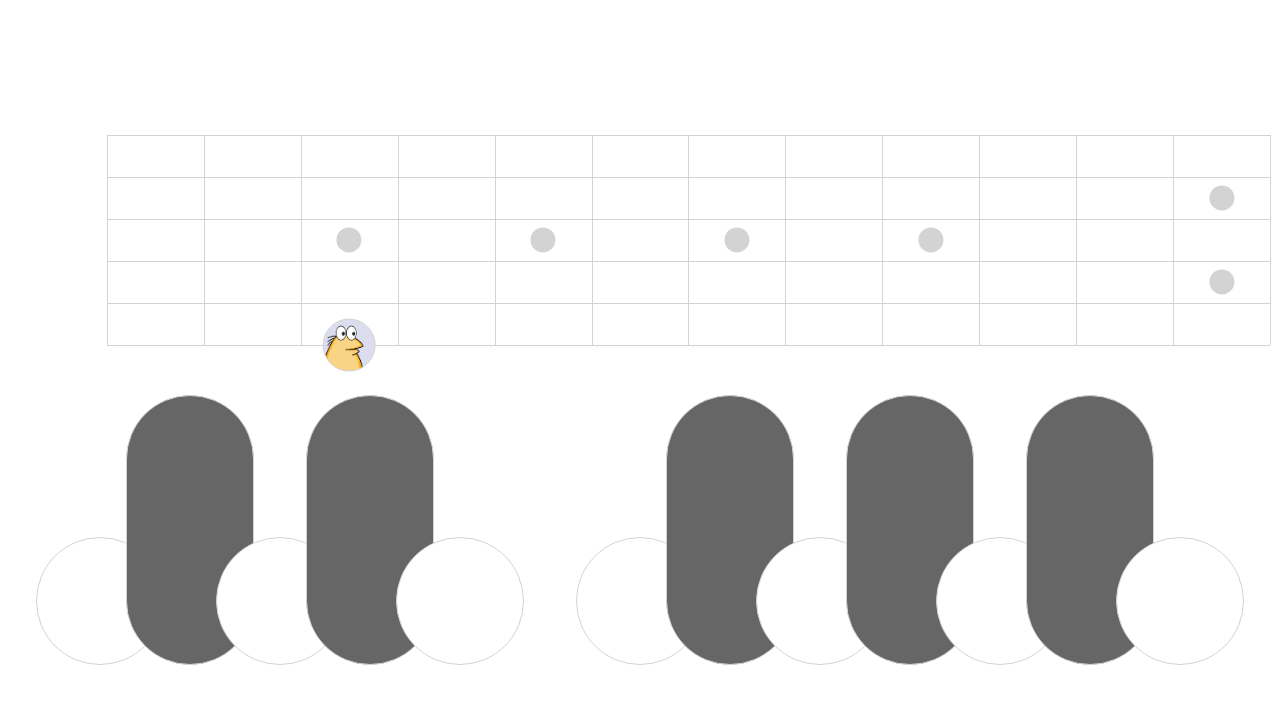
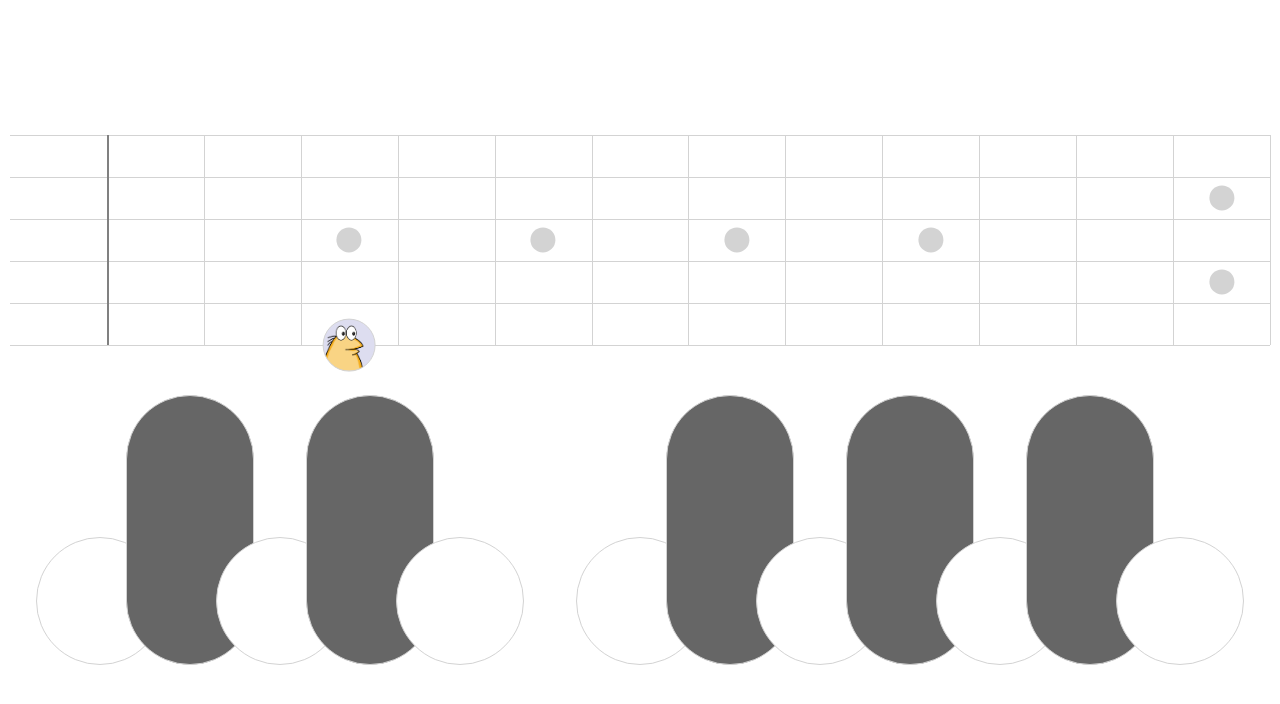
Before and after one commit to noriyoshiabe/nanj-fretboard, a website built with Vite: page index.html in a window 1280 px wide. Built offline with nearby package versions, Linux system fonts and the light colour scheme.

Commit message:
Question

```diff
--- a/src/Fretboard.scss
+++ b/src/Fretboard.scss
@@ -7,7 +7,7 @@
   .string {
     position: absolute;
     display: block;
-    left: calc(100 / 13 * 1%);
+    left: 0;
     right: 0;
     height: 1px;
     background-color: lightgray;
@@ -25,7 +25,12 @@
     background-color: lightgray;
 
     --number: 0;
-    left: calc(100 / 13 * var(--number) * 1%);
+    left: calc(100 / 13 * (var(--number) + 1) * 1%);
+
+    &.--zero {
+      width: 2px;
+      background-color: gray;
+    }
   }
 
   .dot {
--- a/src/Fretboard.ts
+++ b/src/Fretboard.ts
@@ -14,13 +14,16 @@ export default class Fretboard {
       this.el.appendChild(_string);
     }
 
-    for (let i = 1; i <= 13; i++) {
+    for (let i = 0; i <= 12; i++) {
       const fret = document.createElement("span") as HTMLElement;
       fret.classList.add("fret");
       fret.style.setProperty("--number", i.toString());
       this.el.appendChild(fret);
 
       switch (i) {
+      case 0:
+        fret.classList.add("--zero");
+        break;
       case 3:
       case 5:
       case 7:
--- a/src/MainViewController.ts
+++ b/src/MainViewController.ts
@@ -5,12 +5,16 @@ import Fretboard from "./Fretboard";
 import NotePad from "./NotePad";
 import NanJ from "./NanJ";
 import type { Pitch } from "./types";
+import Question from "./Question";
+import type { QuestionItem } from "./Question";
 
 export default class MainViewController {
   el: HTMLElement;
   content = {} as HTMLElement;
   fretboard: Fretboard;
-  nanJ: NanJ;
+  nanJ = {} as NanJ;
+  question = new Question();
+  questionItem = {} as QuestionItem;
 
   constructor() {
     this.el = elementFromHTML<HTMLElement>(html);
@@ -23,26 +27,31 @@ export default class MainViewController {
     notePad.onClick = this.onNotePadClick.bind(this);
     this.content.appendChild(notePad.el);
 
-    this.nanJ = new NanJ();
-    this.nanJ.onFadeOut = this.onNanJFadeout.bind(this);
-    this.fretboard.el.appendChild(this.nanJ.el);
+    this.supplyQuestion();
   }
 
   onNotePadClick(pitch: Pitch) {
-    switch (this.nanJ.state) {
-    case "normal":
+    if (this.questionItem.pitch == pitch) {
+      this.nanJ.state = "happy";
+      this.supplyQuestion();
+    } else {
       this.nanJ.state = "angry";
-      break;
-    case "angry":
-      this.nanJ.state = "happy";
-      break;
-    case "happy":
-      this.nanJ.state = "normal";
-      break;
     }
   }
 
   onNanJFadeout(nanJ: NanJ) {
+    nanJ.onFadeOut = undefined;
     nanJ.el.remove();
   }
+
+  supplyQuestion() {
+    this.questionItem = this.question.lot();
+
+    this.nanJ = new NanJ();
+    this.nanJ.el.style.setProperty("--string", this.questionItem.string.toString());
+    this.nanJ.el.style.setProperty("--fret", this.questionItem.fret.toString());
+    this.nanJ.onFadeOut = this.onNanJFadeout.bind(this);
+
+    this.fretboard.el.appendChild(this.nanJ.el);
+  }
 }
--- a/src/NanJ.ts
+++ b/src/NanJ.ts
@@ -24,11 +24,17 @@ export default class NanJ {
   }
 
   set state(state: NanJState) {
+    const needDelay = this._state == state;
     this._state = state;
     this.el.classList.remove("--normal");
     this.el.classList.remove("--angry");
     this.el.classList.remove("--happy");
-    this.el.classList.add("--" + state);
+
+    if (needDelay) {
+      setTimeout(() => this.el.classList.add("--" + state));
+    } else {
+      this.el.classList.add("--" + state);
+    }
   }
 
   get state() {
--- /dev/null
+++ b/src/Question.ts
@@ -0,0 +1,60 @@
+import { shuffle } from "./Util";
+import type { Pitch } from "./types";
+import { PitchList } from "./types";
+
+export type QuestionItem = {
+  string: number;
+  fret: number;
+  pitch: Pitch;
+};
+
+export default class Question {
+  items: QuestionItem[];
+  lotItems: QuestionItem[];
+
+  constructor() {
+    this.items = [];
+
+    for (let i = 1; i <= 6; i++) {
+      let pitchIndex = 0;
+
+      switch (i) {
+      case 1:
+        pitchIndex = PitchList.indexOf("E");
+        break;
+      case 2:
+        pitchIndex = PitchList.indexOf("B");
+        break;
+      case 3:
+        pitchIndex = PitchList.indexOf("G");
+        break;
+      case 4:
+        pitchIndex = PitchList.indexOf("D");
+        break;
+      case 5:
+        pitchIndex = PitchList.indexOf("A");
+        break;
+      case 6:
+        pitchIndex = PitchList.indexOf("E");
+        break;
+      }
+
+      for (let j = 0; j <= 12; j++) {
+        this.items.push({string: i, fret: j, pitch: PitchList[pitchIndex]});
+        pitchIndex++;
+        if (PitchList.length <= pitchIndex) {
+          pitchIndex = 0;
+        }
+      }
+    }
+
+    this.lotItems = shuffle(this.items);
+  }
+
+  lot(): QuestionItem {
+    if (!this.lotItems.length) {
+      this.lotItems = shuffle(this.items);
+    }
+    return this.lotItems.shift()!;
+  }
+}
--- a/src/Util.ts
+++ b/src/Util.ts
@@ -95,3 +95,7 @@ export function bindAttributes(view: any, el: HTMLElement) {
 
   bindRecursive(el);
 }
+
+export function shuffle<T>(array: T[]): T[] {
+  return array.sort(() => Math.random() - 0.5);
+}
```
